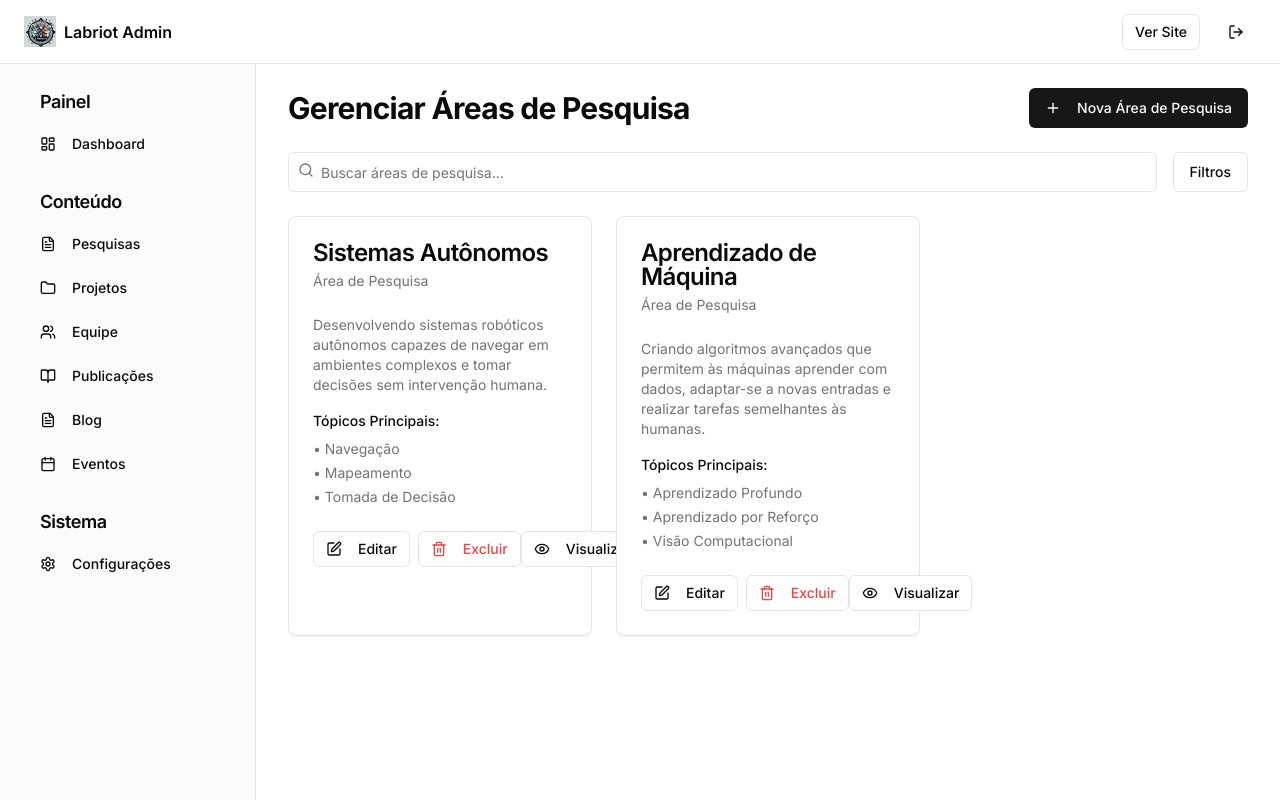
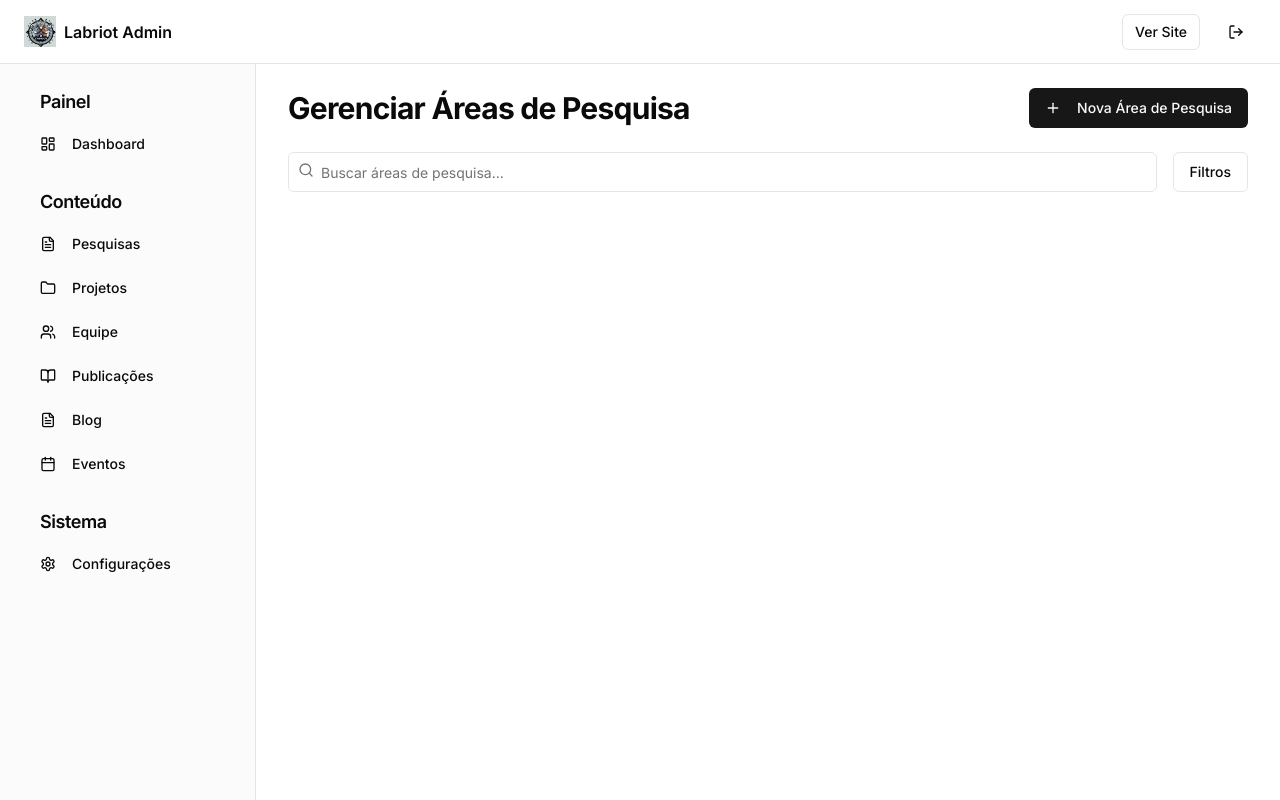
Before and after one commit to viniciushashizume/labriot-site, a Next.js app: page /admin/research in a window 1280 px wide. Built offline with nearby package versions, Linux system fonts and the light colour scheme.

Commit message:
Update page.tsx

```diff
--- a/app/admin/research/page.tsx
+++ b/app/admin/research/page.tsx
@@ -7,18 +7,7 @@ import { Plus, Search, Edit, Trash2, Eye } from "lucide-react"
 export default function ResearchAdmin() {
   // Dados simulados de áreas de pesquisa
   const researchAreas = [
-    {
-      id: 1,
-      title: "Sistemas Autônomos",
-      description: "Desenvolvendo sistemas robóticos autônomos capazes de navegar em ambientes complexos e tomar decisões sem intervenção humana.",
-      topics: ["Navegação", "Mapeamento", "Tomada de Decisão"],
-    },
-    {
-      id: 2,
-      title: "Aprendizado de Máquina",
-      description: "Criando algoritmos avançados que permitem às máquinas aprender com dados, adaptar-se a novas entradas e realizar tarefas semelhantes às humanas.",
-      topics: ["Aprendizado Profundo", "Aprendizado por Reforço", "Visão Computacional"],
-    },
+
   ]
 
   return (
```
